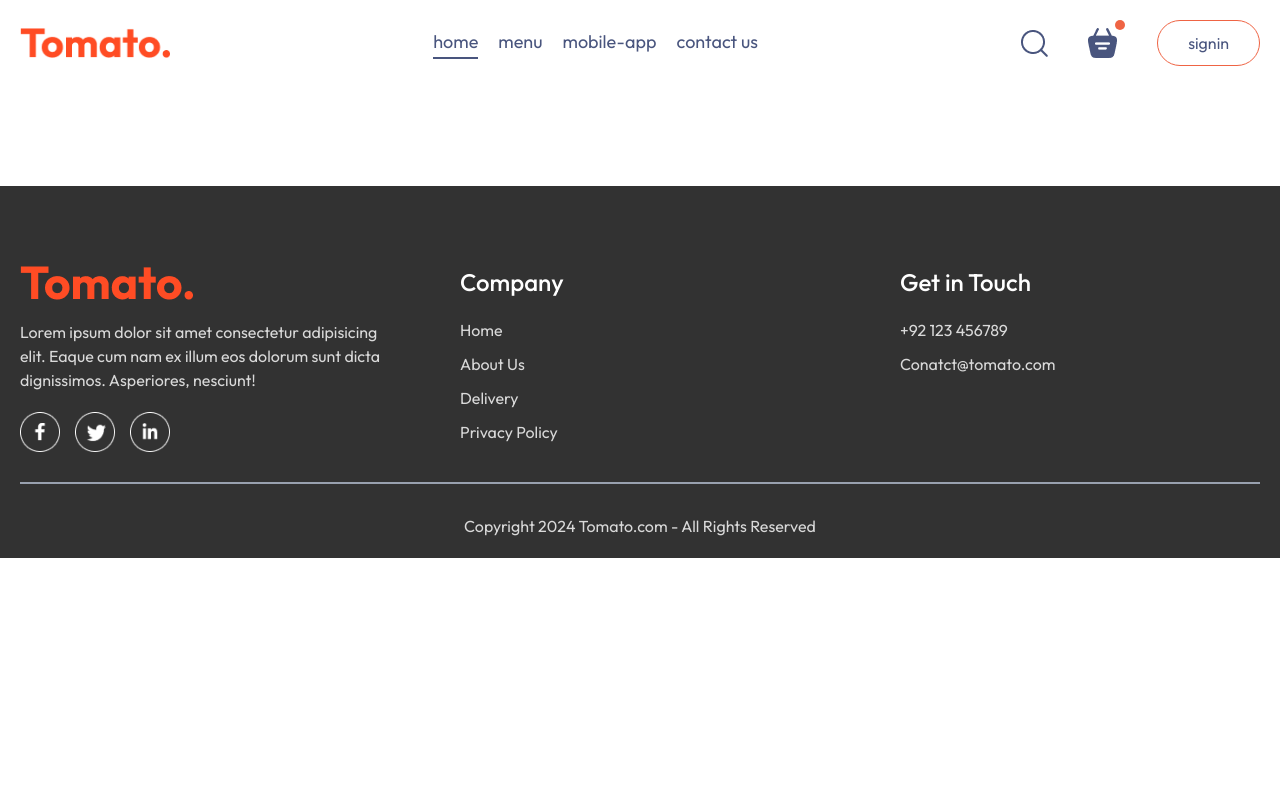
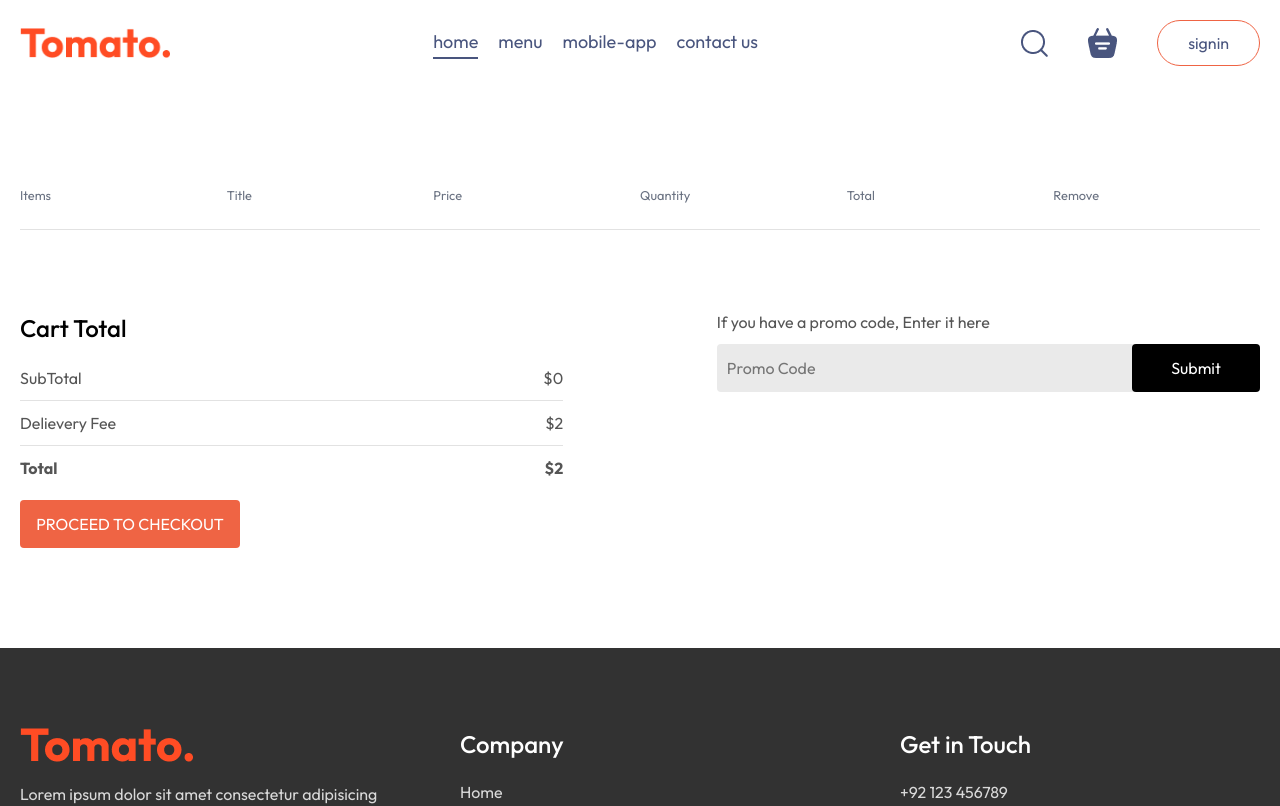
Before and after one commit to Ramla-Eman/MernStack_Project1_Tomato, a React (Vite) app in the folder frontend/: page /cart in a window 1280 px wide. Shown: the top 806 px of the page. Built offline with nearby package versions, Linux system fonts and the light colour scheme.

Commit message:
completed the cart page Ui and functionality

```diff
--- a/frontend/src/components/Navbar.jsx
+++ b/frontend/src/components/Navbar.jsx
@@ -1,5 +1,7 @@
-import React, { useState } from "react";
+import React, { useContext, useState } from "react";
 import { assets } from "../assets/assets";
+import { Link } from "react-router-dom";
+import { StoreContext } from "../context/StoreContext";
 
 const lists = [
   {
@@ -20,11 +22,14 @@ const lists = [
   },
 ];
 
-const Navbar = ({setShowLogin}) => {
+const Navbar = ({ setShowLogin }) => {
   const [menu, setMenu] = useState("home");
+  const { getTotalCartAmount } = useContext(StoreContext);
   return (
     <div className="max-w-7xl mx-auto px-5 flex justify-between items-center py-5">
-      <img src={assets.logo} alt="" className="md:w-[150px] w-[115px]" />
+      <Link to={"/"}>
+        <img src={assets.logo} alt="" className="md:w-[150px] w-[115px]" />
+      </Link>
       <ul className="md:flex hidden gap-5 text-color2 text-[18px]">
         {lists.map((item, index) => (
           <li
@@ -39,13 +44,26 @@ const Navbar = ({setShowLogin}) => {
         ))}
       </ul>
       <div className="flex items-center lg:gap-10 gap-3">
-        <img src={assets.search_icon} alt="" className="md:w-auto w-[20px]"/>
+        <img src={assets.search_icon} alt="" className="md:w-auto w-[20px]" />
         <div className="relative">
-          <img src={assets.basket_icon} alt="" className="md:w-auto w-[20px]"/>
-          <div className="absolute min-w-2.5 min-h-2.5 bg-tomato rounded-[5px] -top-2 -right-2"></div>
+          <Link to={"/cart"}>
+            <img
+              src={assets.basket_icon}
+              alt=""
+              className="md:w-auto w-[20px]"
+            />
+          </Link>
+          <div
+            className={`${
+              getTotalCartAmount()===0
+                ? ""
+                : "absolute min-w-2.5 min-h-2.5 bg-tomato rounded-[5px] -top-2 -right-2"
+            }`}
+          ></div>
         </div>
-        <button className="text-color2 md:text-[16px] text-[12px] hover:bg-[#fff4f2] md:px-[30px] px-4 md:py-2.5 py-1 rounded-full border border-tomato transition-all duration-300 cursor-pointer"
-        onClick={()=>setShowLogin(true)}
+        <button
+          className="text-color2 md:text-[16px] text-[12px] hover:bg-[#fff4f2] md:px-[30px] px-4 md:py-2.5 py-1 rounded-full border border-tomato transition-all duration-300 cursor-pointer"
+          onClick={() => setShowLogin(true)}
         >
           signin
         </button>
--- a/frontend/src/context/StoreContext.jsx
+++ b/frontend/src/context/StoreContext.jsx
@@ -24,9 +24,17 @@ const StoreContextProvider = (props) => {
     });
   };
 
-  useEffect(() => {
-    console.log(cartItems);
-  }, [cartItems]);
+  const getTotalCartAmount = () => {
+    let toatlAmount = 0;
+    for(const item in cartItems){
+      if(cartItems[item]>0){
+
+        let itemInfo = food_list.find((product) => product._id === item);
+        toatlAmount += itemInfo.price * cartItems[item]
+      }
+    }
+    return toatlAmount
+  };
 
   const contextValue = {
     food_list,
@@ -34,6 +42,7 @@ const StoreContextProvider = (props) => {
     setCartItems,
     addToCart,
     removeFromCart,
+    getTotalCartAmount
   };
 
   return (
--- a/frontend/src/pages/Cart.jsx
+++ b/frontend/src/pages/Cart.jsx
@@ -1,11 +1,87 @@
-import React from 'react'
+import React, { useContext } from "react";
+import { StoreContext } from "../context/StoreContext";
 
 const Cart = () => {
+  const { cartItems, food_list, removeFromCart, getTotalCartAmount } = useContext(StoreContext);
   return (
-    <div>
-      {/* 【Complete Series】 Mushoku Tensei: Jobless Reincarnation */}
+    <div className="max-w-7xl mx-auto px-5 mt-[100px]">
+      <div className="">
+        <div className="grid items-center grid-cols-6 text-gray-500 md:text-[1vw] text-[12px]">
+          <p>Items</p>
+          <p>Title</p>
+          <p>Price</p>
+          <p>Quantity</p>
+          <p>Total</p>
+          <p>Remove</p>
+        </div>
+        <br />
+        <hr className="h-[1px] bg-[#e2e2e2] border-0" />
+        {food_list.map((item, index) => {
+          if (cartItems[item._id] > 0) {
+            return (
+              <div>
+                <div className="grid items-center sm:text-start text-center grid-cols-6 text-black md:text-[1vw] text-[12px] my-2.5">
+                  <img src={item.image} alt="" className="w-[50px]" />
+                  <p>{item.name}</p>
+                  <p>${item.price}</p>
+                  <p>{cartItems[item._id]}</p>
+                  <p>${item.price * cartItems[item._id]}</p>
+                  <p
+                    onClick={() => removeFromCart(item._id)}
+                    className="cursor-pointer"
+                  >
+                    x
+                  </p>
+                </div>
+                <hr className="h-[1px] bg-[#e2e2e2] border-0" />
+              </div>
+            );
+          }
+        })}
+      </div>
+      <div className="mt-[80px] flex md:flex-row flex-col-reverse justify-between gap-[12vw]">
+        <div className="flex-[1] flex flex-col gap-[20px]">
+          <h2 className="text-[24px] font-medium">Cart Total</h2>
+          <div>
+            <div className="flex justify-between text-[#555]">
+              <p>SubTotal</p>
+              <p>${getTotalCartAmount()}</p>
+            </div>
+            <hr className="h-[1px] bg-[#e2e2e2] border-0 my-[10px]" />
+            <div className="flex justify-between text-[#555]">
+              <p>Delievery Fee</p>
+              <p>${2}</p>
+            </div>
+            <hr className="h-[1px] bg-[#e2e2e2] border-0 my-[10px]" />
+            <div className="flex justify-between text-[#555]">
+              <b>Total</b>
+              <b>${getTotalCartAmount()+2}</b>
+            </div>
+          </div>
+          <button className="border-0 text-white bg-tomato md:w-[220px] w-full py-3 rounded-[4px] cursor-pointer">
+            PROCEED TO CHECKOUT
+          </button>
+        </div>
+        <div className="flex-[1]">
+          <div>
+            <p className="text-[#555]">
+              If you have a promo code, Enter it here
+            </p>
+            <div className="mt-[10px] flex justify-between items-center bg-[#eaeaea] rounded-[4px]">
+              <input
+                type="text"
+                placeholder="Promo Code"
+                className="bg-none outline-0 border-0 pl-2.5"
+              />
+              <button className="md:w-[10vw] w-[160px] py-3 px-1.5 bg-black text-white border-0 rounded-[4px]">
+                Submit
+              </button>
+            </div>
+          </div>
+        </div>
+      </div>
     </div>
-  )
-}
+  );
+};
 
-export default Cart
+export default Cart;
```
